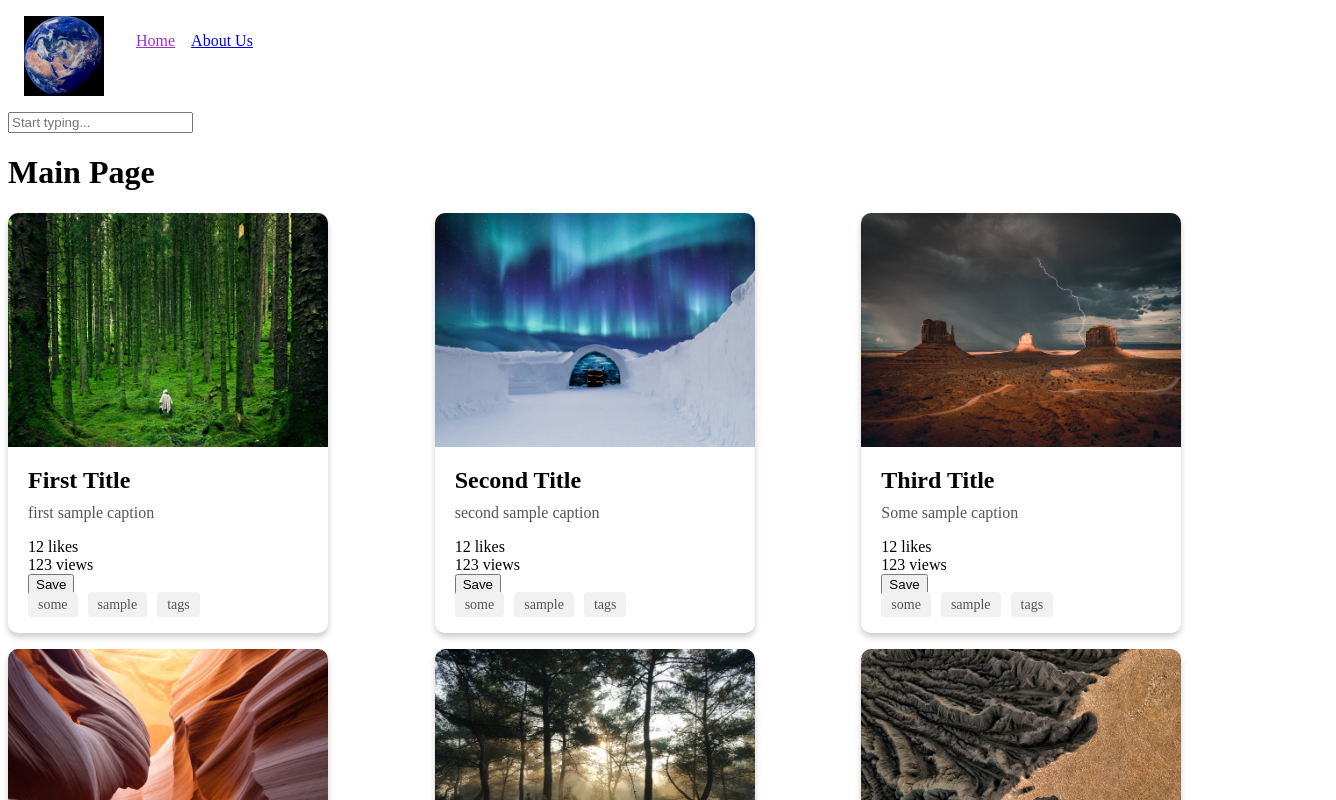
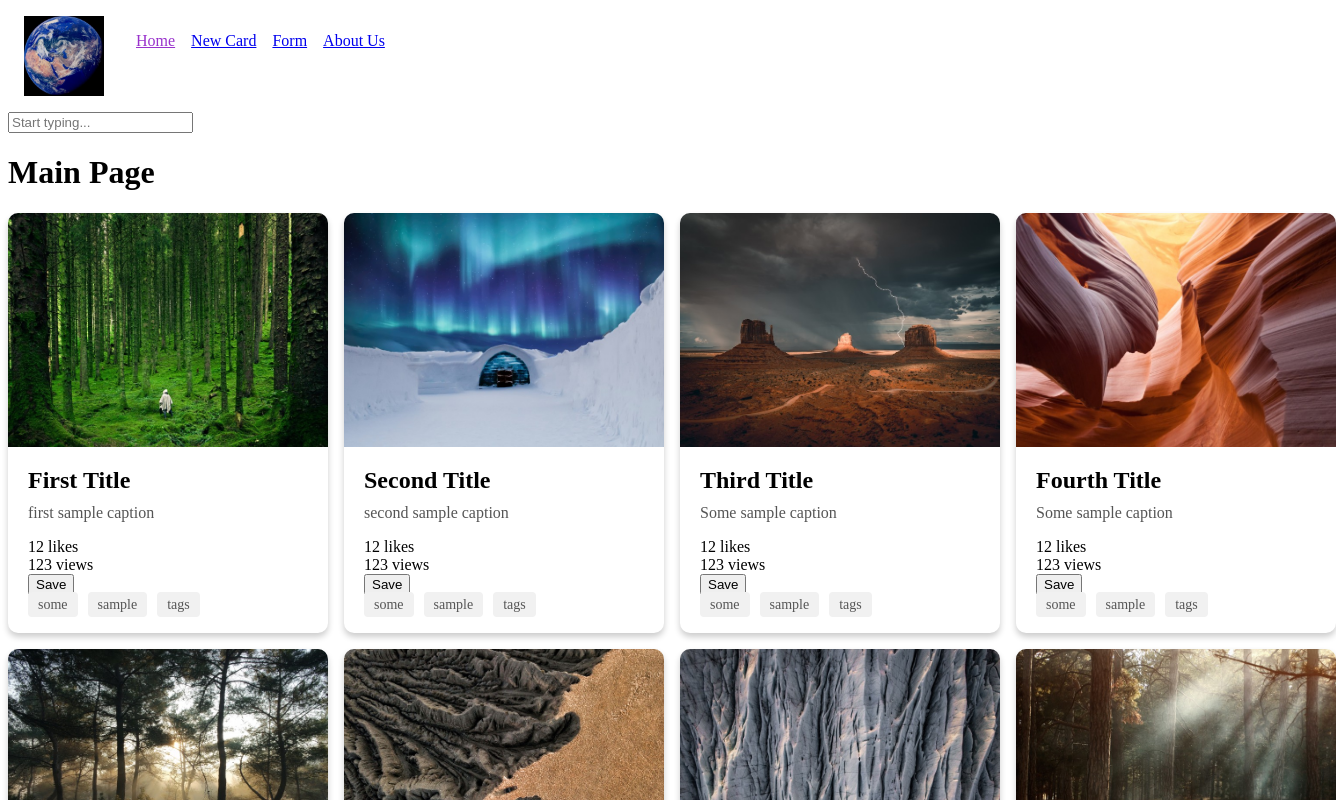
Before and after one commit to abe511/react2023Q1, a React (Vite) app: page /#/ in a window 1280 px wide. Shown: the top 800 px of the page, 1336 px wide, since content can reach past the window. Built offline with nearby package versions, Linux system fonts and the light colour scheme.

Commit message:
fix: some fixes for task01

```diff
--- a/src/DB.tsx
+++ b/src/DB.tsx
@@ -1,5 +1,4 @@
 import { CardProps } from 'interfaces/CardProps';
-import ava from './assets/images/ava.jpg';
 import a from './assets/images/001.jpg';
 import b from './assets/images/002.jpg';
 import c from './assets/images/003.jpg';
@@ -45,7 +44,7 @@ const cards: CardProps[] = [
     tags: ['some', 'sample', 'tags'],
   },
   {
-    id: 1212324,
+    id: 1212327,
     image: d,
     title: 'Fourth Title',
     caption: 'Some sample caption',
@@ -125,7 +124,7 @@ const cards: CardProps[] = [
     tags: ['some', 'sample', 'tags'],
   },
   {
-    id: 1212324,
+    id: 1212354,
     image: l,
     title: 'Twelfth Title',
     caption: 'Some sample caption',
--- a/src/components/App.tsx
+++ b/src/components/App.tsx
@@ -2,11 +2,13 @@ import { Component } from 'react';
 import { Routes, Route } from 'react-router-dom';
 // import '../styles/App.css';
 import { Item } from 'interfaces/SearchBar';
+import Home from '../views/Home';
 import About from '../views/About';
 import NotFound from '../views/NotFound';
+import NewCard from '../views/NewCard';
 import SearchBar from './SearchBar';
-import Home from '../views/Home';
 import Header from './Header';
+import Form from './Form/Form';
 
 class App extends Component {
   // to be removed. for test purposes only
@@ -28,6 +30,8 @@ class App extends Component {
         <SearchBar items={this.items} />
         <Routes>
           <Route path="/" element={<Home />} />
+          <Route path="/new" element={<NewCard />} />
+          <Route path="/form" element={<Form />} />
           <Route path="/about" element={<About />} />
           <Route path="*" element={<NotFound />} />
         </Routes>
--- a/src/components/CardList.tsx
+++ b/src/components/CardList.tsx
@@ -24,7 +24,7 @@ class CardList extends Component<CardListProps> {
     this.handleCardSave = this.handleCardSave.bind(this);
   }
 
-  // eslint-disable-next-line class-methods-use-this
+  // eslint-disable-next-line class-methods-use-this, @typescript-eslint/no-unused-vars
   handleCardSave(id: number) {
     // handle card save logic here
   }
--- a/src/components/Header.tsx
+++ b/src/components/Header.tsx
@@ -15,6 +15,12 @@ class Header extends Component {
           <NavLink to="/" end>
             Home
           </NavLink>
+          <NavLink to="/new" end>
+            New Card
+          </NavLink>
+          <NavLink to="/form" end>
+            Form
+          </NavLink>
           <NavLink to="/about" end>
             About Us
           </NavLink>
--- a/src/styles/CardList.css
+++ b/src/styles/CardList.css
@@ -1,5 +1,17 @@
 .card-grid {
     display: grid;
-    grid-template-columns: 1fr 1fr 1fr;
+    grid-template-columns: auto auto auto auto;
     gap: 1rem;
 }
+
+/* @media screen and (max-width: 700px) {
+    .card-grid {
+        grid-template-columns: auto auto auto;
+    }
+}
+
+@media screen and (max-width: 400px) {
+    .card-grid {
+        grid-template-columns: auto auto;
+    }
+} */
--- a/tsconfig.json
+++ b/tsconfig.json
@@ -1,5 +1,6 @@
 {
   "compilerOptions": {
+    "outDir": "./dist",
     "target": "esnext",
     "lib": ["dom", "esnext", "dom.iterable"],
     "jsx": "react-jsx",
--- a/vite.config.ts
+++ b/vite.config.ts
@@ -5,7 +5,6 @@
 import { defineConfig } from 'vite';
 import react from '@vitejs/plugin-react-swc';
 
-// https://vitejs.dev/config/
 export default defineConfig({
   plugins: [react()],
   test: {
```
Also changed, not shown: package.json (+5 -2 lines), .eslintrc.cjs, 1 other file (tests, documents, lock files or other folders).
